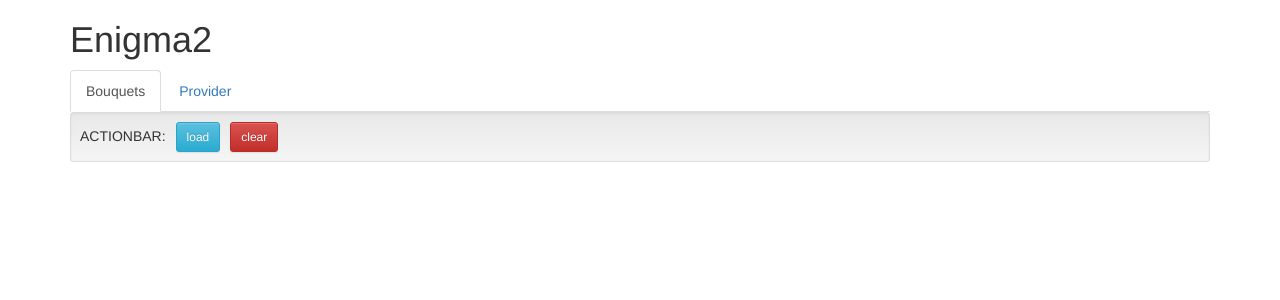
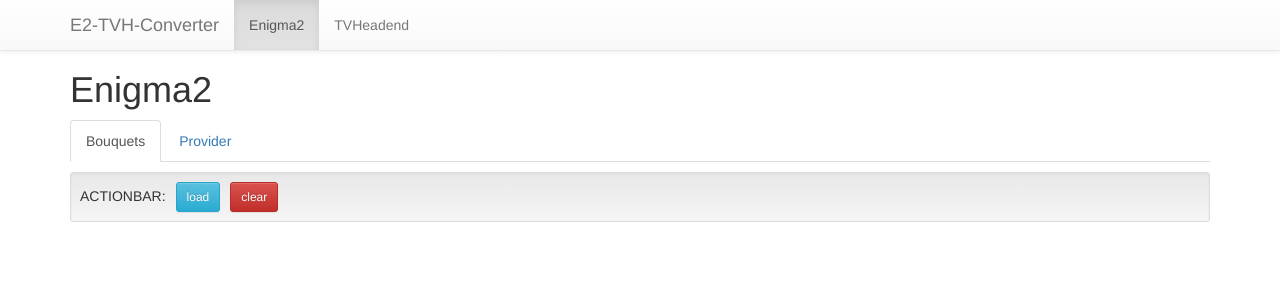
Before and after one commit to crazycreak/php-enigma2-tvheadend-converter, a PHP site: page / in a window 1280 px wide. Shown: the top 300 px of the page. Run offline with PHP 8.4, Linux system fonts and the light colour scheme.

Commit message:
[WIP] add navi

```diff
--- a/app/ui/css/app.css
+++ b/app/ui/css/app.css
@@ -1,3 +1,5 @@
+body {padding-top: 50px;}
+.enigma2-box .service-actionbar {margin-top: 10px;}
 .enigma2-box .service-actionbar > .btn {margin-left: 10px;}
 .enigma2-box .channel-item > .service-name {padding-left: 10px;}
 .enigma2-box .channel-item > .number {margin-left: 10px;}
--- a/app/ui/index.html
+++ /dev/null
@@ -1,24 +0,0 @@
-<!DOCTYPE html>
-<html>
-  <head>
-    <meta charset="UTF-8" />
-    <meta http-equiv="X-UA-Compatible" content="IE=edge" />
-    <meta name="viewport" content="width=device-width, initial-scale=1">
-    <title>enigma2-tvheadend-converter</title>
-    <!-- Stylesheet's -->
-    <link rel="stylesheet" href="css/bootstrap.min.css" />
-    <link rel="stylesheet" href="css/bootstrap-theme.min.css" />
-    <link rel="stylesheet" href="css/app.css" />
-    <!-- Javascript's -->
-    <script src="js/react.min.js"></script>
-    <script src="js/react-dom.min.js"></script>
-    <script src="js/babel.min.js"></script>
-    <script src="js/jquery.min.js"></script>
-    <script src="js/bootstrap.min.js"></script>
-  </head>
-  <body>
-    <!-- App -->
-    <div id="appContainer" class="container"></div>
-    <script type="text/babel" src="js/app.js"></script>
-  </body>
-</html>
--- /dev/null
+++ b/app/ui/index.php
@@ -0,0 +1,55 @@
+<?php
+$entry = 'enigma2';
+if (!empty($_REQUEST['entry'])) $entry = $_REQUEST['entry'];
+
+$navigation = array(
+	'enigma2' => 'Enigma2',
+	'tvheadend' => 'TVHeadend'
+);
+
+?>
+<!DOCTYPE html>
+<html>
+<head>
+	<meta charset="UTF-8" />
+	<meta http-equiv="X-UA-Compatible" content="IE=edge" />
+	<meta name="viewport" content="width=device-width, initial-scale=1">
+	<title>enigma2-tvheadend-converter</title>
+	<!-- Stylesheet's -->
+	<link rel="stylesheet" href="css/bootstrap.min.css" />
+	<link rel="stylesheet" href="css/bootstrap-theme.min.css" />
+	<link rel="stylesheet" href="css/app.css" />
+	<!-- Javascript's -->
+	<script src="js/react.min.js"></script>
+	<script src="js/react-dom.min.js"></script>
+	<script src="js/babel.min.js"></script>
+	<script src="js/jquery.min.js"></script>
+	<script src="js/bootstrap.min.js"></script>
+</head>
+<body>
+	<nav class="navbar navbar-default navbar-fixed-top">
+		<div class="container">
+			<div class="navbar-header">
+				<button type="button" class="navbar-toggle collapsed" data-toggle="collapse" data-target="#navbar" aria-expanded="false" aria-controls="navbar">
+					<span class="sr-only">Toggle navigation</span>
+					<span class="icon-bar"></span>
+					<span class="icon-bar"></span>
+					<span class="icon-bar"></span>
+				</button>
+				<a class="navbar-brand" href="#">E2-TVH-Converter</a>
+			</div>
+			<div id="navbar" class="navbar-collapse collapse">
+				<ul class="nav navbar-nav">
+					<? foreach ($navigation as $href => $name): ?>
+						<? $class = ($href == $entry) ? ' class="active"' : ''; ?>
+						<li<?= $class ?>><a href="<?= $href ?>"><?= $name ?></a></li>
+					<? endforeach; ?>
+				</ul>
+			</div>
+		</div>
+	</nav>
+	<!-- App -->
+	<div id="appContainer" class="container"></div>
+	<script type="text/babel" src="js/app.js"></script>
+</body>
+</html>
```
Also changed, not shown: app/ui/.htaccess (added).
